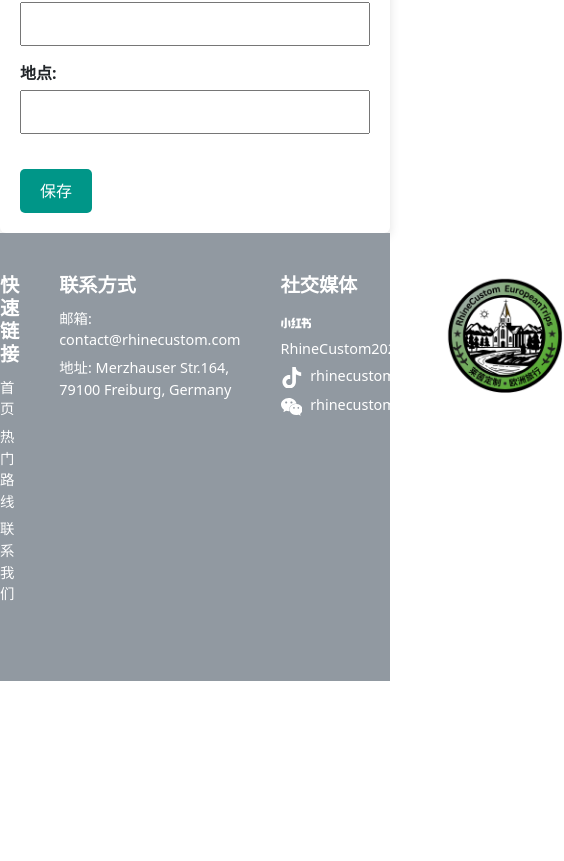
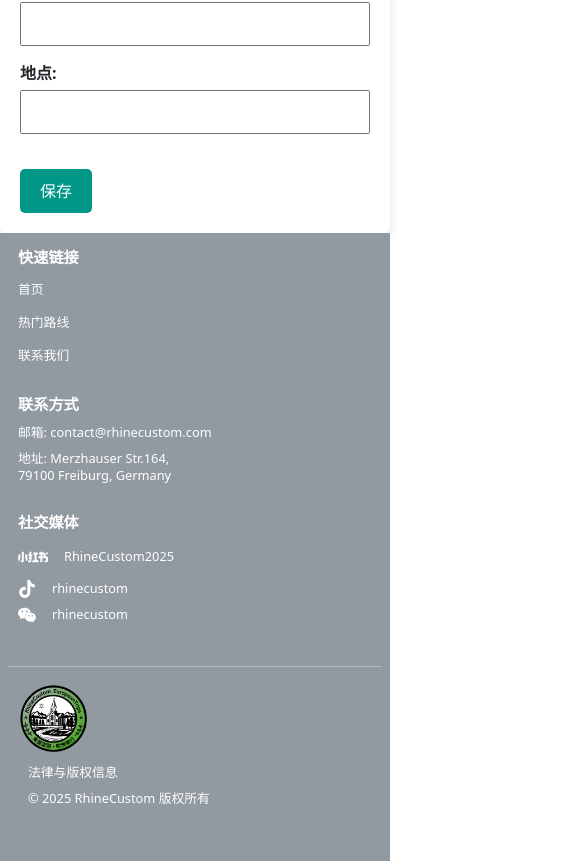
Before and after one commit to badenLu/rhinecustom_web, a React (Create React App) app in the folder frontend/: page /profile in a window 390 px wide. Shown: the part 833-1694 px from the top of the page, 564 px wide, since content can reach past the window. Before the commit the page ends 1514 px from the top, so only its background shows below. Built offline with nearby package versions, Linux system fonts and the light colour scheme.

Commit message:
optimized the responsive css for the footer

```diff
--- a/frontend/src/components/Footer.css
+++ b/frontend/src/components/Footer.css
@@ -85,3 +85,199 @@
   vertical-align: middle;
   font-size: 1.5em;
 }
+
+/* ========== Footer 移动端响应式优化 ========== */
+
+/* 平板及以下屏幕 */
+@media (max-width: 992px) {
+  .footer-wrapper {
+    padding: 30px 20px;
+  }
+
+  .footer-columns {
+    flex-direction: column; /* 改为纵向排列 */
+    gap: 25px;
+  }
+
+  .footer-col {
+    text-align: left; /* 左对齐 */
+    width: 100%;
+    padding-left: 15px; /* 左侧留白 */
+  }
+
+  .footer-title {
+    font-size: 1.1rem;
+    margin-bottom: 12px;
+    font-weight: bold;
+  }
+
+  .footer-col p {
+    font-size: 0.95rem;
+    line-height: 1.6;
+    margin-bottom: 8px;
+  }
+
+  .footer-link {
+    font-size: 0.95rem;
+    margin-bottom: 8px;
+    padding: 4px 0;
+  }
+
+  /* 社交图标和文字左对齐 */
+  .footer-col p {
+    display: flex;
+    align-items: center;
+    justify-content: flex-start; /* 左对齐 */
+    gap: 10px;
+  }
+
+  .social-icon {
+    font-size: 1.8em;
+  }
+
+  /* Legal 部分 - 左对齐 */
+  .footer-legal {
+    margin-top: 25px;
+    padding-top: 20px;
+    border-top: 1px solid rgba(255, 255, 255, 0.3);
+    text-align: left; /* 左对齐 */
+    align-items: flex-start; /* 左对齐 */
+  }
+
+  .footer-logo {
+    max-width: 100px;
+    margin-bottom: 15px;
+  }
+
+  .footer-subtitle {
+    font-size: 0.85rem;
+    margin-bottom: 8px;
+    text-align: left; /* 左对齐 */
+  }
+}
+
+/* 手机屏幕 */
+@media (max-width: 768px) {
+  .footer-wrapper {
+    padding: 25px 15px;
+  }
+
+  .footer-columns {
+    gap: 20px;
+  }
+
+  .footer-col {
+    padding-left: 10px; /* 减少左侧留白 */
+  }
+
+  .footer-title {
+    font-size: 1.05rem;
+    margin-bottom: 10px;
+  }
+
+  .footer-col p {
+    font-size: 0.9rem;
+    line-height: 1.5;
+  }
+
+  .footer-link {
+    font-size: 0.9rem;
+    margin-bottom: 6px;
+  }
+
+  .social-icon {
+    font-size: 1.6em;
+  }
+
+  .footer-logo {
+    max-width: 90px;
+  }
+
+  .footer-subtitle {
+    font-size: 0.8rem;
+  }
+
+  /* 地址换行优化 */
+  .footer-col br {
+    display: inline; /* 保持换行 */
+  }
+}
+
+/* 小手机屏幕 */
+@media (max-width: 576px) {
+  .footer-wrapper {
+    padding: 20px 10px;
+  }
+
+  .footer-columns {
+    gap: 20px;
+  }
+
+  .footer-title {
+    font-size: 1rem;
+    margin-bottom: 10px;
+  }
+
+  .footer-col p {
+    font-size: 0.85rem;
+    line-height: 1.4;
+    margin-bottom: 8px;
+  }
+
+  .footer-link {
+    font-size: 0.85rem;
+    margin-bottom: 8px;
+  }
+
+  .social-icon {
+    font-size: 1.5em;
+    margin-right: 6px;
+  }
+
+  .footer-legal {
+    margin-top: 15px;
+    padding-top: 15px;
+  }
+
+  .footer-logo {
+    max-width: 80px;
+    margin-bottom: 12px;
+  }
+
+  .footer-subtitle {
+    font-size: 0.75rem;
+    margin-bottom: 6px;
+    padding: 0 10px;
+  }
+}
+
+/* 超小手机屏幕 */
+@media (max-width: 400px) {
+  .footer-wrapper {
+    padding: 15px 8px;
+  }
+
+  .footer-title {
+    font-size: 0.95rem;
+  }
+
+  .footer-col p {
+    font-size: 0.8rem;
+  }
+
+  .footer-link {
+    font-size: 0.8rem;
+  }
+
+  .social-icon {
+    font-size: 1.4em;
+  }
+
+  .footer-logo {
+    max-width: 70px;
+  }
+
+  .footer-subtitle {
+    font-size: 0.7rem;
+  }
+}
```
